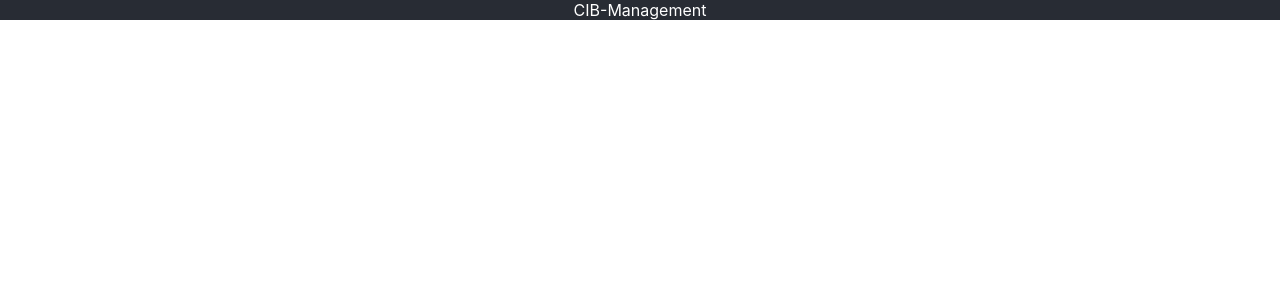
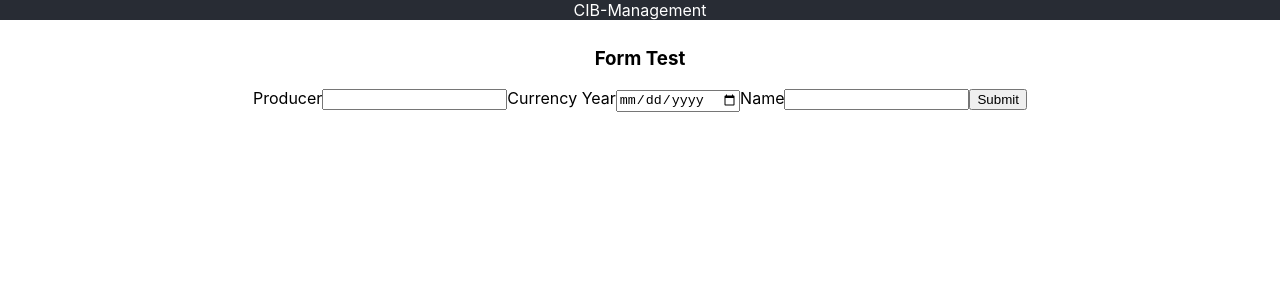
Before and after one commit to jpserrett/cib-management, a React (Create React App) app in the folder client/: page / in a window 1280 px wide. Shown: the top 300 px of the page. Built offline with nearby package versions, Linux system fonts and the light colour scheme; no server answers.

Commit message:
Created baseline form input components

```diff
--- a/client/package.json
+++ b/client/package.json
@@ -11,6 +11,7 @@
     "@types/node": "^12.12.29",
     "@types/react": "^16.9.23",
     "@types/react-dom": "^16.9.5",
+    "@types/yup": "^0.26.32",
     "axios": "^0.19.2",
     "formik": "^2.1.4",
     "node-sass": "^4.13.1",
--- a/client/src/App.tsx
+++ b/client/src/App.tsx
@@ -3,6 +3,7 @@ import axios from 'axios';
 import User from './components/User';
 import { UserInfo } from './interfaces';
 import './App.scss';
+import TestForm from './components/Form';
 
 function App() {
     /**
@@ -41,6 +42,7 @@ function App() {
             </header>
             <div className="main">
                 <User {...user} />
+                <TestForm />
             </div>
         </div>
     );
--- /dev/null
+++ b/client/src/components/Form.tsx
@@ -0,0 +1,56 @@
+import React from 'react';
+import { Formik, Form } from 'formik';
+import * as Yup from 'yup';
+import { TextInput } from './commonFormComponents';
+
+const TestForm = () => (
+    <>
+        <h3>Form Test</h3>
+        <Formik
+          initialValues={{
+              producer: '',
+              currencyYear: '',
+              name: '',
+          }}
+          validationSchema={Yup.object({
+              producer: Yup.string()
+                  .max(15, 'Must be 15 characters or less')
+                  .required('Required'),
+              currencyYear: Yup.date()
+                  .required('Required'),
+              name: Yup.string()
+                  .max(5, 'Must be 5 characters or less')
+                  .required('Required'),
+          })}
+          onSubmit={(values, { setSubmitting }) => {
+              setTimeout(() => {
+                  console.warn(JSON.stringify(values, null, 2));
+                  setSubmitting(false);
+              }, 400);
+          }}
+        >
+            <Form>
+                <TextInput
+                  id="producer"
+                  label="Producer"
+                  name="producer"
+                  type="text"
+                />
+                <TextInput
+                  id="currencyYear"
+                  label="Currency Year"
+                  name="currencyYear"
+                  type="date"
+                />
+                <TextInput
+                  id="name"
+                  label="Name"
+                  name="name"
+                  type="text"
+                />
+                <button type="submit">Submit</button>
+            </Form>
+        </Formik>
+    </>
+);
+export default TestForm;
--- /dev/null
+++ b/client/src/components/commonFormComponents.tsx
@@ -0,0 +1,102 @@
+import React from 'react';
+import { useField } from 'formik';
+
+interface InputProps {
+    label: string,
+    id: string,
+    name: string,
+    type: string
+}
+
+interface InputWithChildrenProps extends InputProps {
+    children: React.ReactNode
+}
+
+export const TextInput = ({ label, ...props }: InputProps) => {
+    // useField() returns [formik.getFieldProps(), formik.getFieldMeta()]
+    // which we can spread on <input> and also replace ErrorMessage entirely.
+    const [field, meta] = useField(props);
+    const { id, name } = props;
+    return (
+        <>
+            <label htmlFor={id || name}>{label}</label>
+            <input className="text-input" {...field} {...props} />
+            {meta.touched && meta.error ? (
+                <div className="error">{meta.error}</div>
+            ) : null}
+        </>
+    );
+};
+
+interface TextAreaProps extends InputProps {
+    rows: number,
+    cols: number
+}
+
+export const TextArea = ({
+    label, rows, cols, ...props
+}: TextAreaProps) => {
+    const [field, meta] = useField(props);
+    const { id, name } = props;
+    return (
+        <>
+            <label htmlFor={id || name}>{label}</label>
+            <textarea className="text-input" rows={rows} cols={cols} {...field} {...props} />
+            {meta.touched && meta.error ? (
+                <div className="error">{meta.error}</div>
+            ) : null}
+        </>
+    );
+};
+
+export const Checkbox = ({ children, ...props }:InputWithChildrenProps) => {
+    // We need to tell useField what type of input this is
+    // since React treats radios and checkboxes differently
+    // than inputs/select/textarea.
+    const [field, meta] = useField({ ...props, type: 'checkbox' });
+    const { id, name } = props;
+    return (
+        <>
+            <label htmlFor={id || name} className="checkbox">
+                <input type="checkbox" {...field} {...props} />
+                {children}
+            </label>
+            {meta.touched && meta.error ? (
+                <div className="error">{meta.error}</div>
+            ) : null}
+        </>
+    );
+};
+
+export const Radio = ({ label, ...props }:InputProps) => {
+    // We need to tell useField what type of input this is
+    // since React treats radios and checkboxes differently
+    // than inputs/select/textarea.
+    const [field, meta] = useField({ ...props, type: 'radio' });
+    const { id, name } = props;
+    return (
+        <>
+            <input type="radio" {...field} {...props} />
+            <label htmlFor={id || name} className="radio">{label}</label>
+            {meta.touched && meta.error ? (
+                <div className="error">{meta.error}</div>
+            ) : null}
+        </>
+    );
+};
+
+export const Select = ({ children, ...props }:InputWithChildrenProps) => {
+    const [field, meta] = useField(props);
+    const { id, name, label } = props;
+    return (
+        <>
+            <label htmlFor={id || name}>{label}</label>
+            <select className="checkbox" {...field} {...props}>
+                {children}
+            </select>
+            {meta.touched && meta.error ? (
+                <div className="error">{meta.error}</div>
+            ) : null}
+        </>
+    );
+};
```
